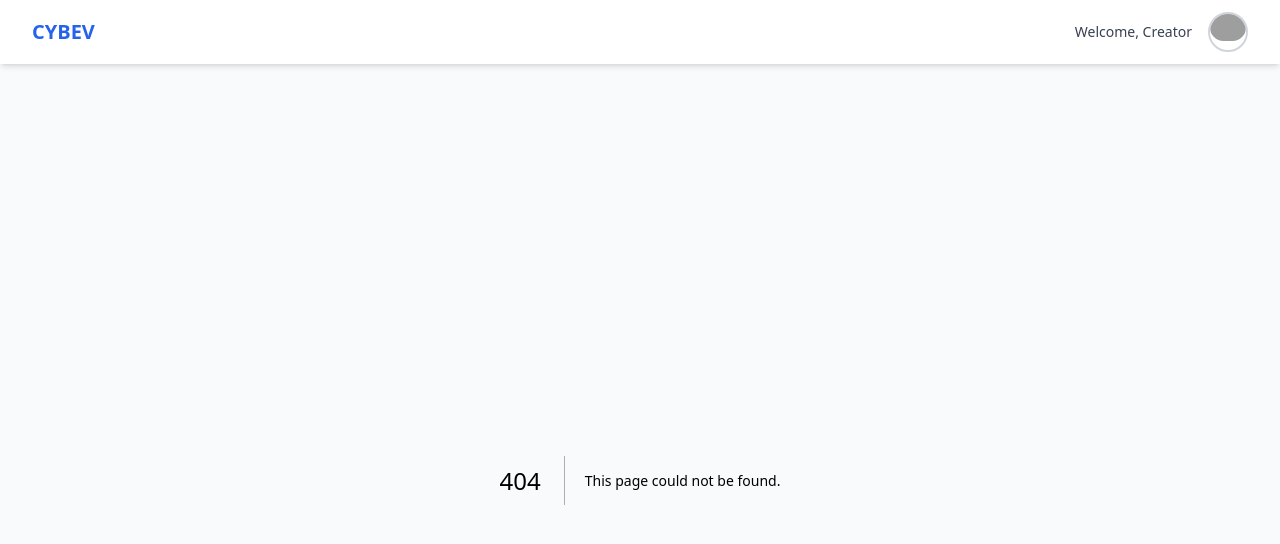
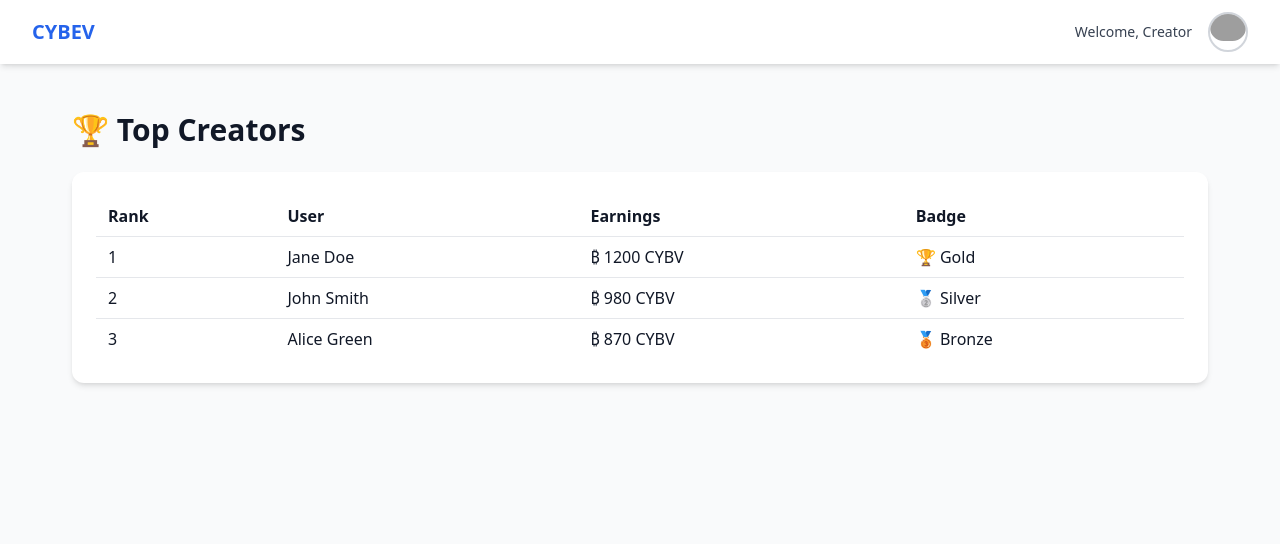
Before and after one commit to cybev1/cybev-frontend, a Next.js app: page /studio/leaderboard in a window 1280 px wide. Before the commit this address had no page. Shown: the top 544 px of the page. Built offline with nearby package versions, Linux system fonts and the light colour scheme; grey boxes are pictures that could not be loaded.

Commit message:
Add files via upload

```diff
--- /dev/null
+++ b/pages/studio/leaderboard.jsx
@@ -0,0 +1,42 @@
+
+import { useEffect, useState } from 'react';
+
+export default function Leaderboard() {
+  const [topUsers, setTopUsers] = useState([]);
+
+  useEffect(() => {
+    setTopUsers([
+      { name: 'Jane Doe', earnings: 1200, badge: '🏆 Gold' },
+      { name: 'John Smith', earnings: 980, badge: '🥈 Silver' },
+      { name: 'Alice Green', earnings: 870, badge: '🥉 Bronze' }
+    ]);
+  }, []);
+
+  return (
+    <div className="min-h-screen px-6 py-8 bg-gray-50 dark:bg-black text-gray-900 dark:text-white">
+      <h1 className="text-3xl font-bold mb-6">🏆 Top Creators</h1>
+      <div className="bg-white dark:bg-gray-800 p-6 rounded-xl shadow-md">
+        <table className="w-full text-left">
+          <thead>
+            <tr>
+              <th className="py-2 px-3">Rank</th>
+              <th className="py-2 px-3">User</th>
+              <th className="py-2 px-3">Earnings</th>
+              <th className="py-2 px-3">Badge</th>
+            </tr>
+          </thead>
+          <tbody>
+            {topUsers.map((user, index) => (
+              <tr key={index} className="border-t border-gray-200 dark:border-gray-700">
+                <td className="py-2 px-3">{index + 1}</td>
+                <td className="py-2 px-3">{user.name}</td>
+                <td className="py-2 px-3">₿ {user.earnings} CYBV</td>
+                <td className="py-2 px-3">{user.badge}</td>
+              </tr>
+            ))}
+          </tbody>
+        </table>
+      </div>
+    </div>
+  );
+}
```
